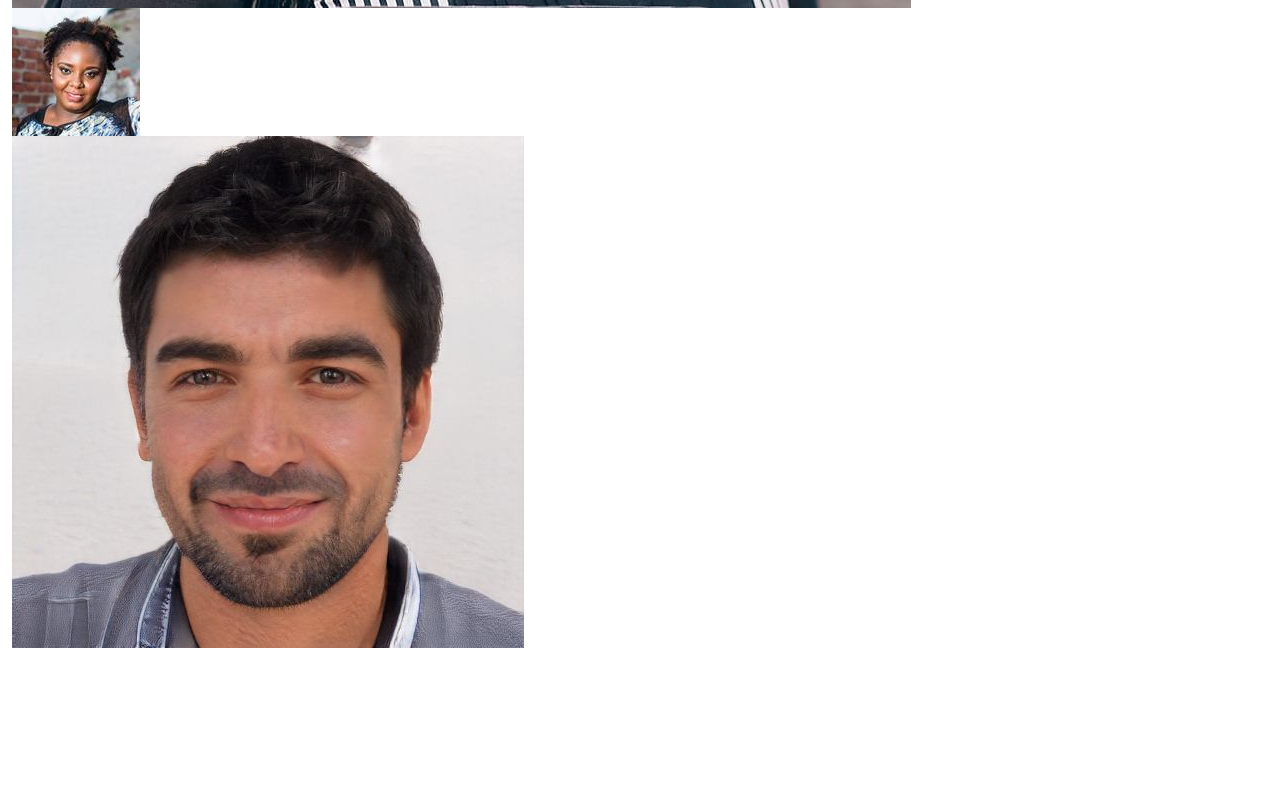
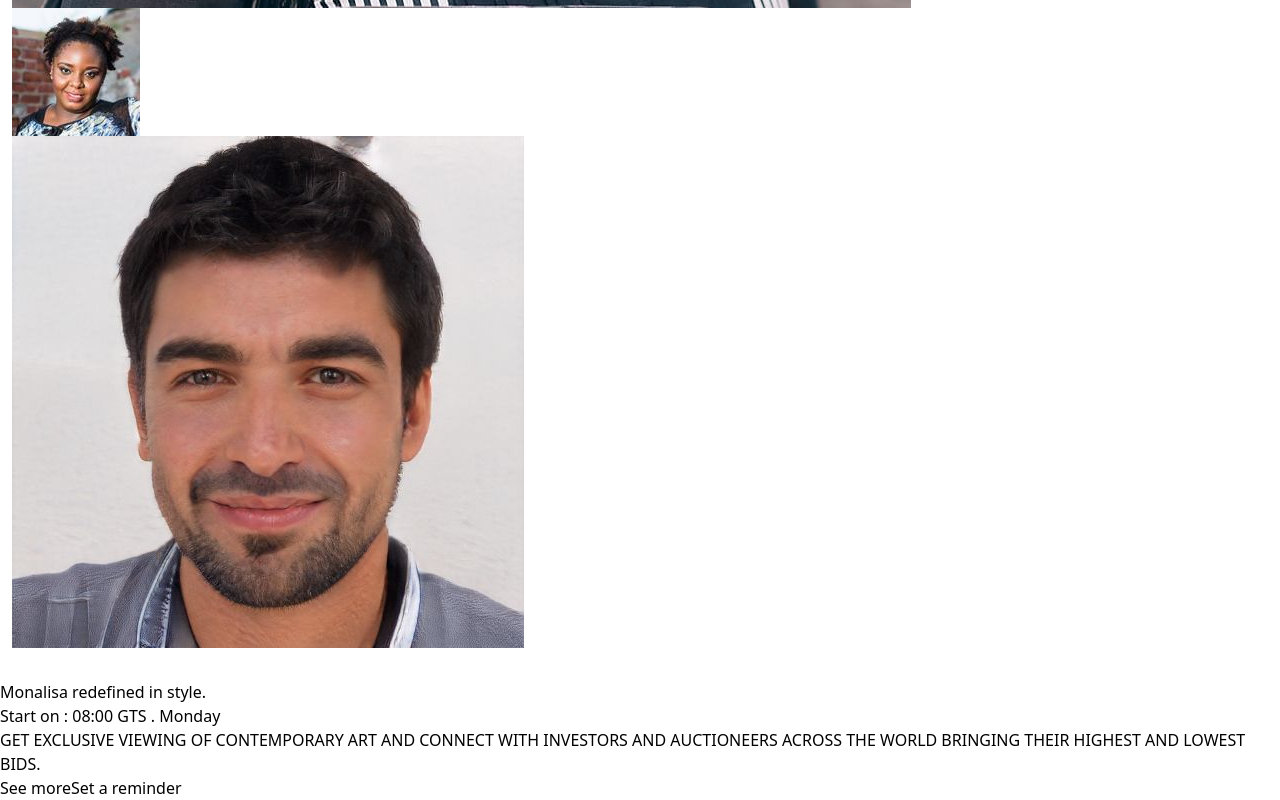
Before and after one commit to Officialbube/Art-store, a React (Create React App) app: page / in a window 1280 px wide. Shown: the part 9024-9824 px from the top of the page. Before the commit the page ends 9704 px from the top, so only its background shows below. Built offline with nearby package versions, Linux system fonts and the light colour scheme.

Commit message:
imported the exhibition component to the homepage

```diff
--- a/src/Pages/home/Home.js
+++ b/src/Pages/home/Home.js
@@ -1,4 +1,5 @@
 import React from 'react'
+import Exhibition from '../../Components/exhibition/Exhibition'
 
 import FeaturedProducts from '../../Components/featuredProducts/featuredProducts'
 
@@ -11,20 +12,21 @@ const Home = () => {
   return (
     <section>
       <h1 className='text-3xl font-medium text-center mx-8'>
-      Photography is poetry & beautiful untold stories
+        Photography is poetry & beautiful untold stories
       </h1>
       <p className='text-center mx-6 text-base font-medium leading-6 mt-12'>
-      Flip through more than 10,000 vintage shots,
-      old photograghs, historic images and captures seamlessly in one place.
-      Register to get top access.
+        Flip through more than 10,000 vintage shots,
+        old photograghs, historic images and captures seamlessly in one place.
+        Register to get top access.
       </p>
       <div className='hidden sm:block'>
-      <Slider />
+        <Slider />
       </div>
       <div className='h-80 w-96 mx-2.5 relative mt-7 sm:hidden'>
-        <CardShow/>
+        <CardShow />
       </div>
       <FeaturedProducts />
+      <Exhibition />
 
 
 
```
